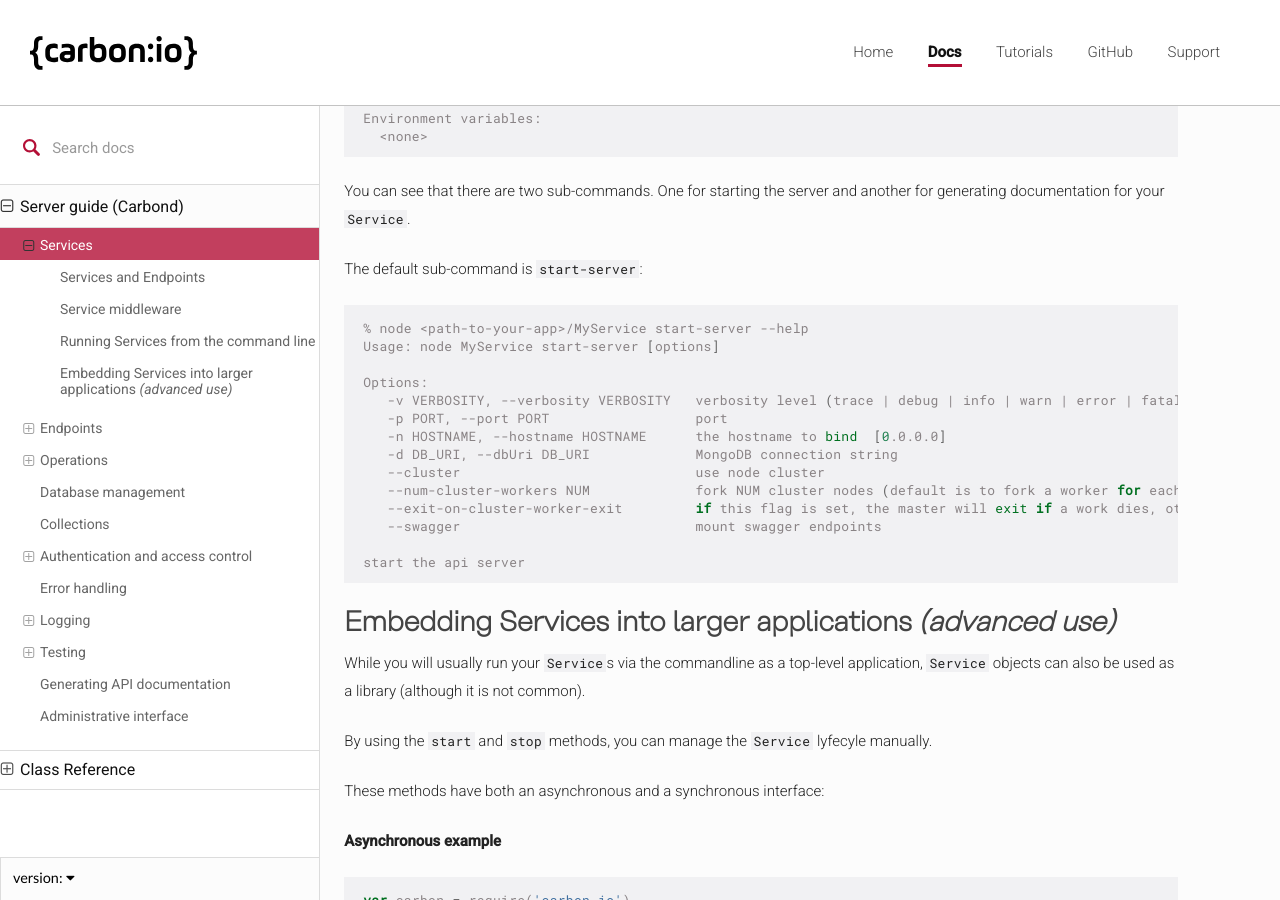
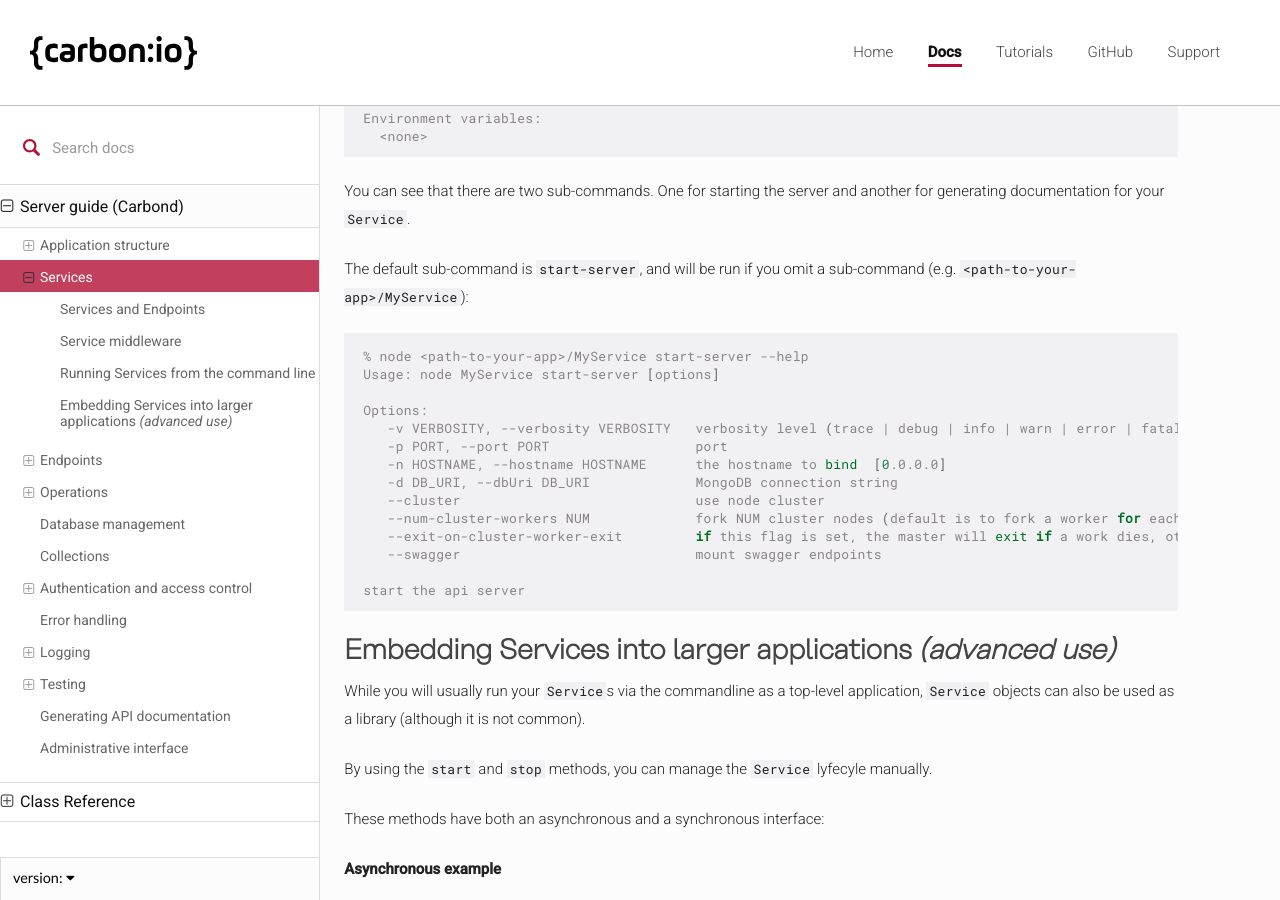
Before and after one commit to carbon-io/carbond, a Sphinx documentation site: the page built from docs/guide/services.rst, in a window 1280 px wide and 900 px high, scrolled down 2398 px. Built offline with Sphinx 7.4.7 and the Read the Docs theme 2.0.0, drawn with Linux system fonts in a browser that asks for light colours; some web fonts are replaced; pages that are not in the unit, such as notebooks, are missing from menus.

Commit message:
cleanup docs

```diff
--- a/docs/guide/endpoints.rst
+++ b/docs/guide/endpoints.rst
@@ -121,7 +121,7 @@ Properties of the top-level ``Service`` can be accessed via the
           get: function(req) {
             return {
               running: true,
-              msg: "Up and running on port: " + this.service.port
+              msg: "Up and running on port: " + this.getService().port
             }
           }
         })
--- a/docs/guide/index.rst
+++ b/docs/guide/index.rst
@@ -7,7 +7,7 @@ for creating microservices and APIs.
 
 ..  toctree::
 
-    application-structure/index
+    application-structure.rst
     services.rst
     endpoints.rst
     operations.rst
--- a/docs/guide/services.rst
+++ b/docs/guide/services.rst
@@ -125,7 +125,8 @@ You can use ``-h`` or ``--help`` to get command help from your
 You can see that there are two sub-commands. One for starting the
 server and another for generating documentation for your ``Service``.
 
-The default sub-command is ``start-server``:
+The default sub-command is ``start-server``, and will be run if you
+omit a sub-command (e.g. ``<path-to-your-app>/MyService``):
 
 ..  literalinclude:: ../shell-frags/shell-output-service-ss-help.rst
     :language: sh
```
Also changed, not shown: docs/guide/application-structure.rst (+5 -6 lines).
